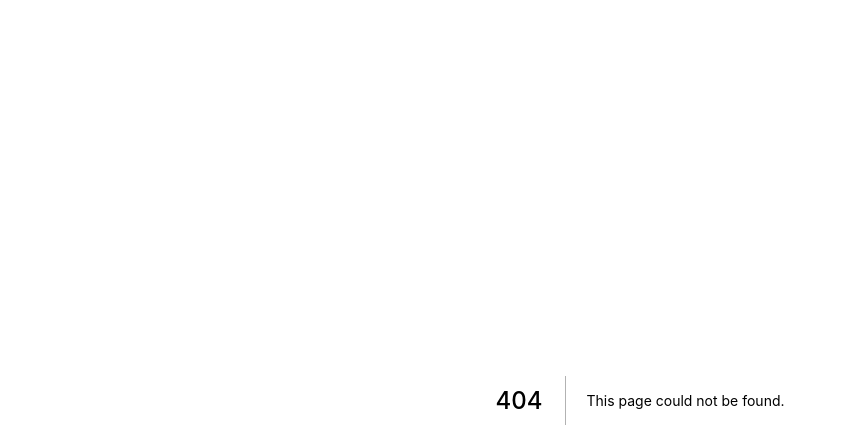
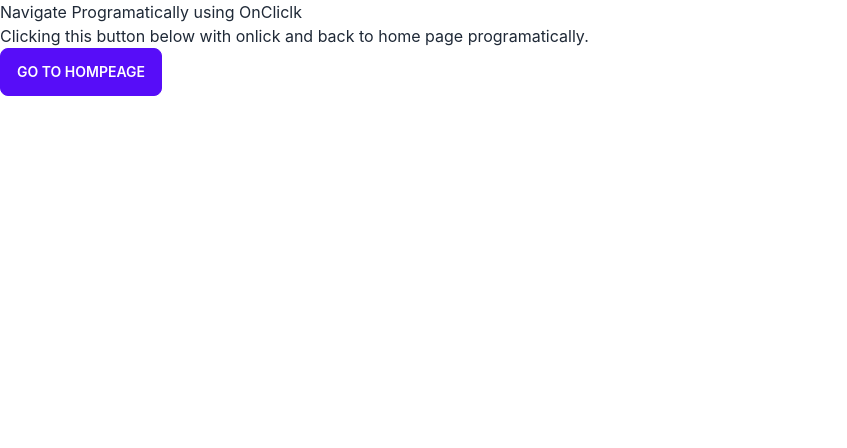
Before and after one commit to exiang/next-daisyui, a Next.js app: page /onclick in a window 1280 px wide. Before the commit this address had no page. Shown: the top 448 px of the page, without its empty margins (0-847 px from the left). Built offline with nearby package versions, Linux system fonts and the light colour scheme.

Commit message:
added get query and onclick example

```diff
--- /dev/null
+++ b/pages/getQuery.js
@@ -0,0 +1,13 @@
+import Link from 'next/link'
+
+function GetQuery({name = 'exiang'})
+{
+    return (
+        <>
+        <h1>Hello {name}</h1>
+        <p><Link href={{ pathname: 'getQuery', query: { name: 'feei' }}}><a>Say Hello from Feei</a></Link></p>
+        </>
+    )
+}
+
+export default GetQuery;
--- a/pages/index.js
+++ b/pages/index.js
@@ -23,12 +23,13 @@ export default function Home() {
             <li><Link href="/tailwindcss"><a>Tailwind CSS</a></Link></li>
             <li><Link href="/daisyui"><a>DaisyUI</a></Link></li>
             <li><Link href="/about"><a>About</a></Link></li>
+            <li><Link href="/getQuery"><a>GET Query (URL Prop)</a></Link></li>
+            <li><Link href="/onclick"><a>Navigate programatically with router</a></Link></li>
             <li><Link href="/blog"><a>Blog (Nested Page Route)</a></Link></li>
             <li><Link href="/category"><a>Category (Dynamic Page Route)</a></Link></li>
             <li><Link href="/product"><a>Product (Nexted Dynamic Page Route)</a></Link></li>
             <li><Link href="/docx"><a>Docx (Freeform Dynamic Page Route)</a></Link></li>
             <li><Link href="/gallery"><a>Gallery (Axios, env &amp; API)</a></Link></li>
-
           </ol>
         </div>
 
--- /dev/null
+++ b/pages/onclick.js
@@ -0,0 +1,22 @@
+import {router} from 'next/router';
+import {useRouter} from 'next/router';
+
+function OnClick()
+{
+    const router = useRouter();
+
+    const handleClick = () =>
+    {
+        router.push('/');
+    }
+
+    return (
+        <>
+            <h1>Navigate Programatically using OnCliclk</h1>
+            <p>Clicking this button below with onlick and back to home page programatically.</p>
+            <button className="btn btn-primary" onClick={handleClick}>Go to Hompeage</button>
+        </>
+    )
+}
+
+export default OnClick;
```
